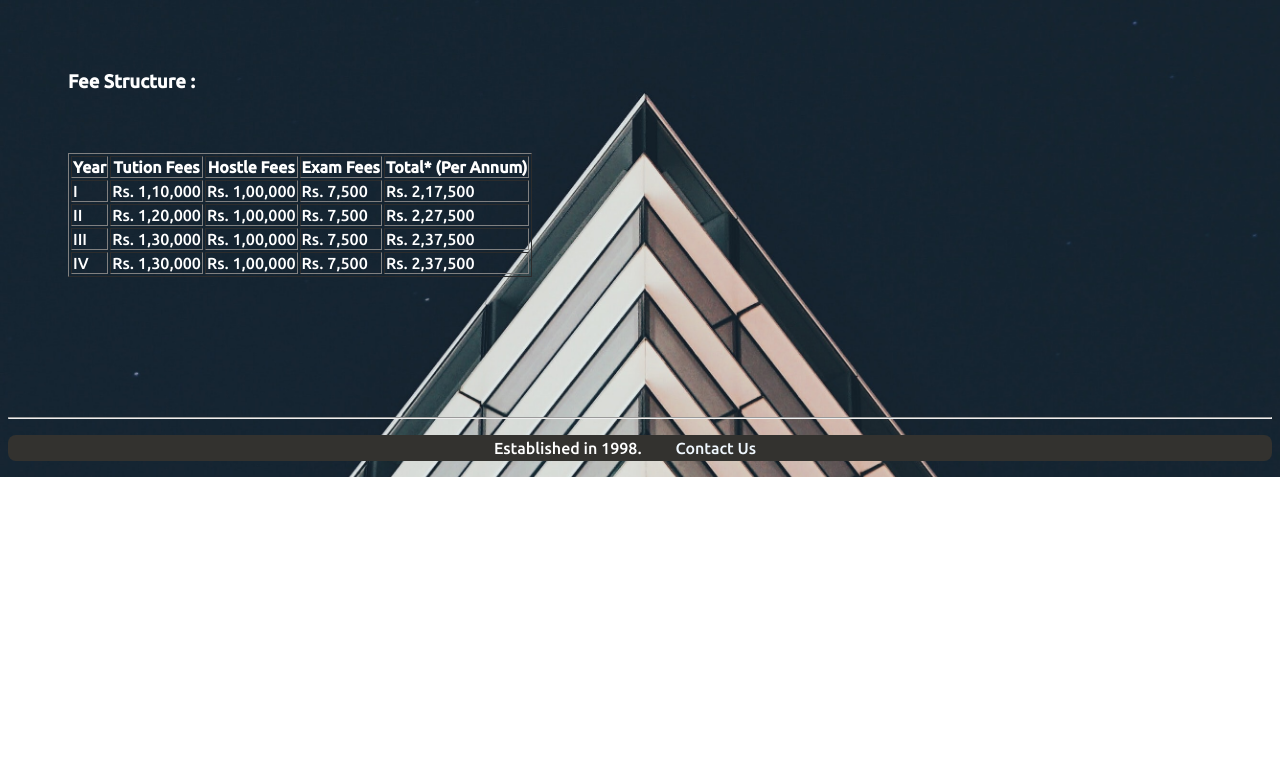
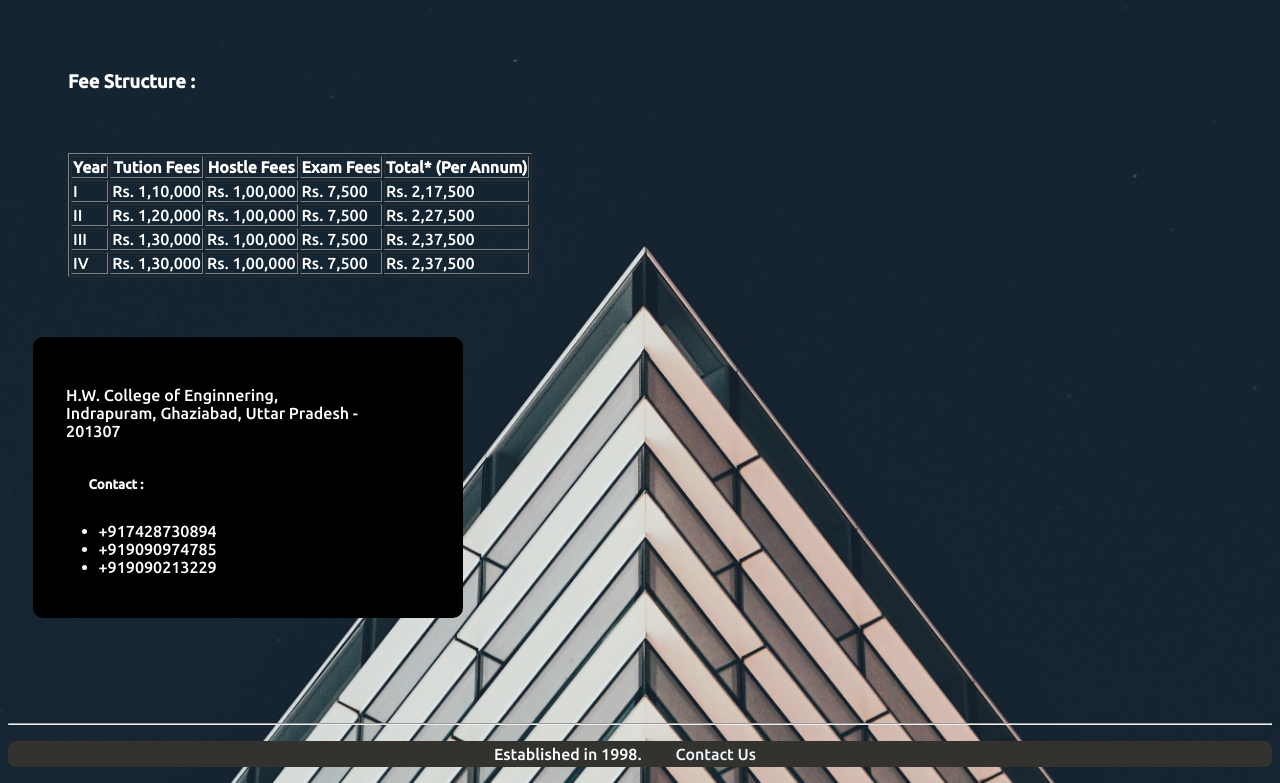
Before and after one commit to anvay2011041/collegewebpage, a plain HTML site: page Admission.html in a window 1280 px wide. Shown: the part 723-1506 px from the top of the page. Before the commit the page ends 1200 px from the top, so only its background shows below. Drawn offline with Linux system fonts and the light colour scheme.

Commit message:
Add files via upload

```diff
--- a/Admission.html
+++ b/Admission.html
@@ -53,7 +53,7 @@
     </list>
     </section>
     <h3 style="margin: 60px;">Fee Structure : </h3>
-    <table border="1" style="margin: 60px;">
+    <table border="1" style="margin: 60px; ">
         <thead>
             <tr>
                 <th>Year</th>
@@ -94,7 +94,21 @@
             </tr>
         </tbody>
     </table>
+    <section style="border: 2px none; border-radius: 10px; margin: 2%; width: 30%; background-color: black; padding: 2%;">
+        <p style="width: 80%; padding: 2%;">
+            H.W. College of Enginnering, Indrapuram, Ghaziabad, Uttar Pradesh - 201307
+            <br>
 
+            <list>
+                <h5 style="margin: 30px;">Contact :</h5>
+                <ul>
+                    <li>+917428730894</li>
+                    <li>+919090974785</li>
+                    <li>+919090213229</li>
+                </ul>
+            </list>
+        </p>
+    </section>
     <br><br><br><br>
         <footer>
             <hr>
```
